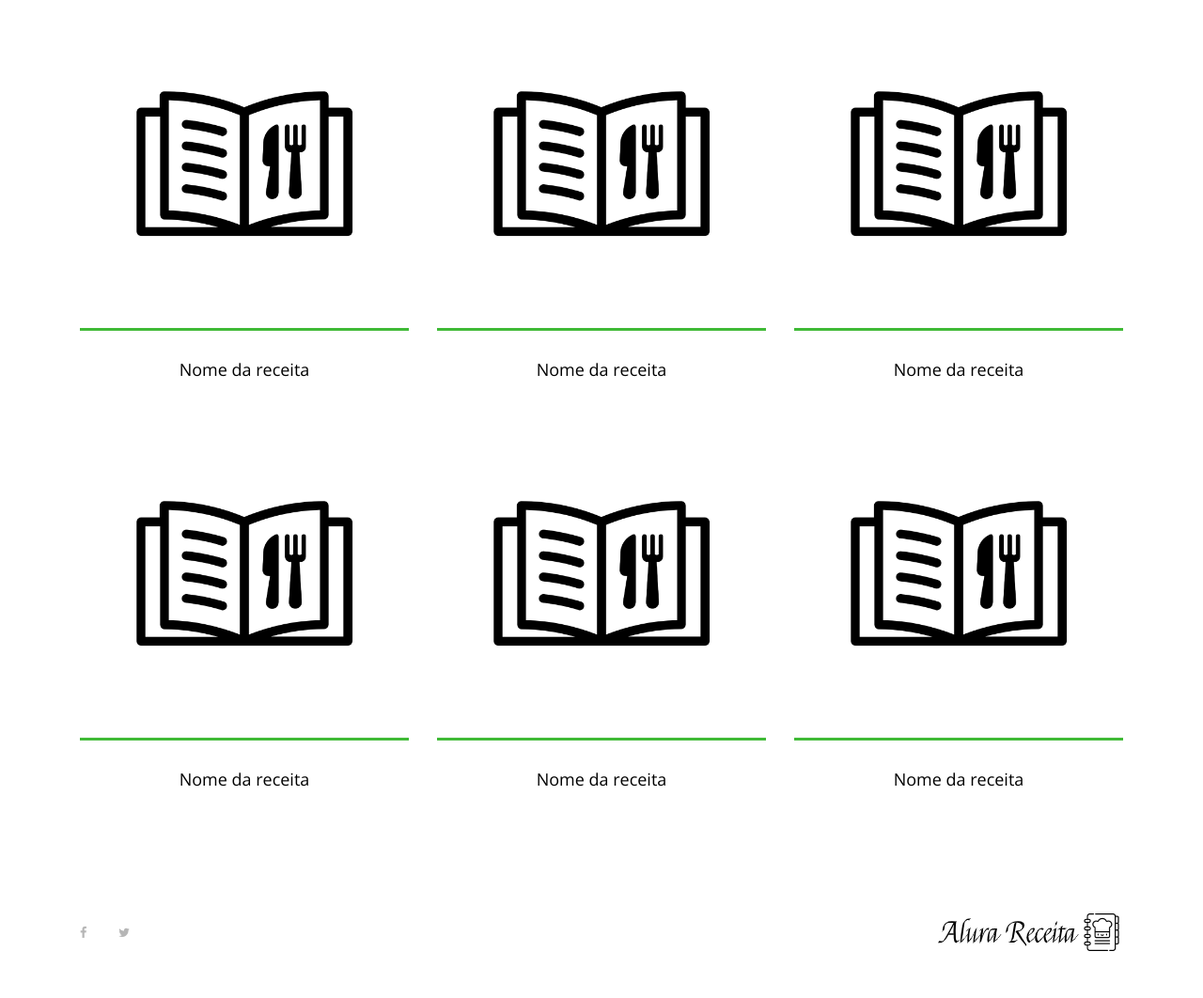
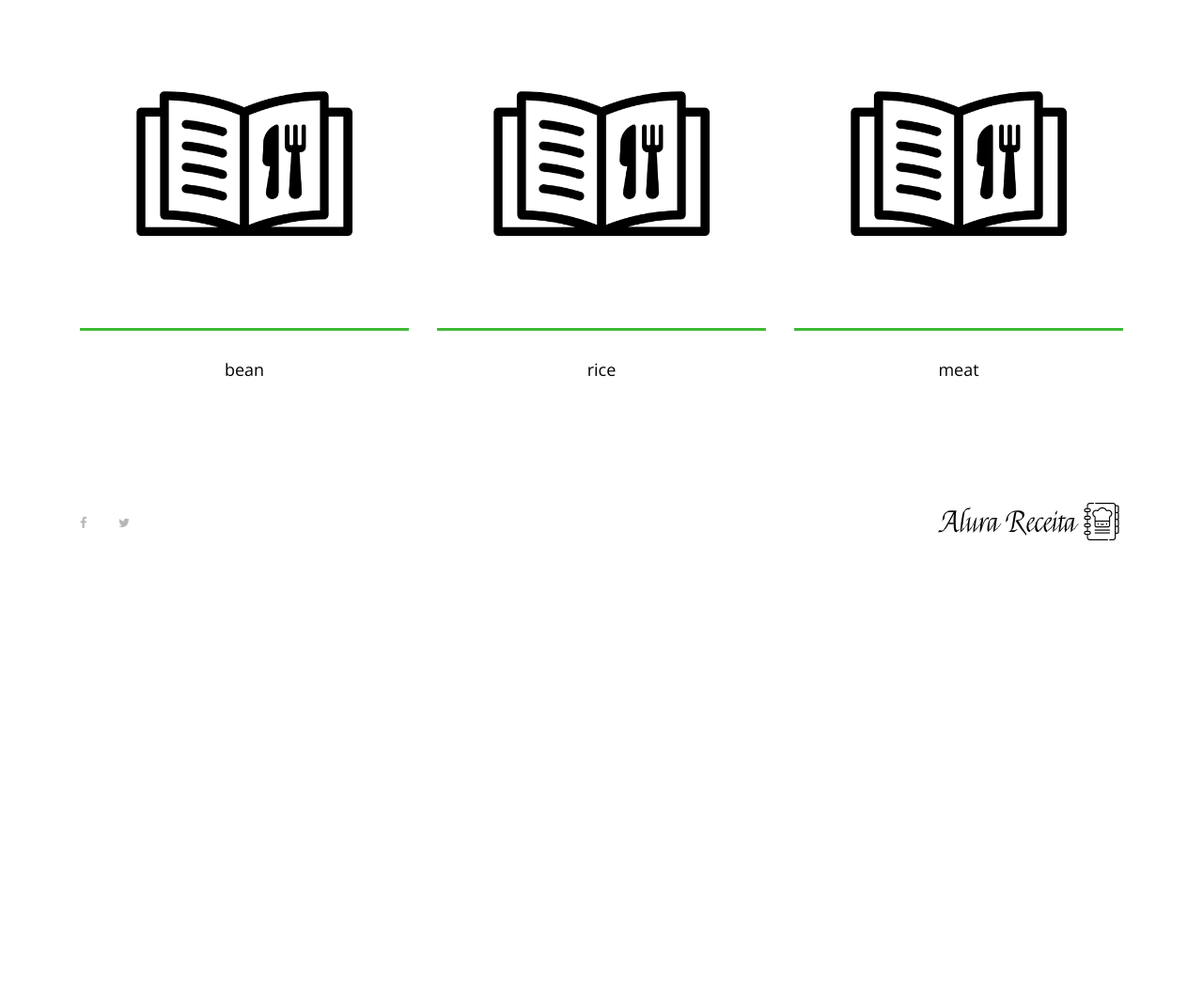
Before and after one commit to Freitas-gui/AluraRecipe, a Django app: page / in a window 1280 px wide. Shown: the part 196-1258 px from the top of the page at 94% size. After the commit the page ends 771 px from the top, so only its background shows below. Run offline with Django 3.2, Linux system fonts and the light colour scheme; some libraries are stand-ins or nearby versions.

Commit message:
for inof of template

```diff
--- a/recipes/templates/home.html
+++ b/recipes/templates/home.html
@@ -46,76 +46,19 @@
         <div class="container">
             <div class="row">
                 <!-- Single Best Receipe Area -->
+                {% for kay, value in name_of_recipes.items %}
                     <div class="col-12 col-sm-6 col-lg-4">
                         <div class="single-best-receipe-area mb-30">
                             <img src="{% static 'img/bg-img/foto_receita.png' %}" alt="">
                             <div class="receipe-content">
                                 <a href="receita.html">
-                                <h5>Nome da receita</h5>
+                                    <h5>{{ value }}</h5>
                                 </a>
                             </div>
                         </div>
                     </div>
+                {% endfor%}
 
-                <!-- Single Best Receipe Area -->
-                <div class="col-12 col-sm-6 col-lg-4">
-                    <div class="single-best-receipe-area mb-30">
-                        <img src="{% static 'img/bg-img/foto_receita.png' %}" alt="">
-                        <div class="receipe-content">
-                            <a href="receita.html">
-                                <h5>Nome da receita</h5>
-                            </a>
-                        </div>
-                    </div>
-                </div>
-
-                <!-- Single Best Receipe Area -->
-                <div class="col-12 col-sm-6 col-lg-4">
-                    <div class="single-best-receipe-area mb-30">
-                        <img src="{% static 'img/bg-img/foto_receita.png' %}" alt="">
-                        <div class="receipe-content">
-                            <a href="receita.html">
-                                <h5>Nome da receita</h5>
-                            </a>
-                        </div>
-                    </div>
-                </div>
-
-                <!-- Single Best Receipe Area -->
-                <div class="col-12 col-sm-6 col-lg-4">
-                    <div class="single-best-receipe-area mb-30">
-                        <img src="{% static 'img/bg-img/foto_receita.png' %}" alt="">
-                        <div class="receipe-content">
-                            <a href="receita.html">
-                                <h5>Nome da receita</h5>
-                            </a>
-                        </div>
-                    </div>
-                </div>
-
-                <!-- Single Best Receipe Area -->
-                <div class="col-12 col-sm-6 col-lg-4">
-                    <div class="single-best-receipe-area mb-30">
-                        <img src="{% static 'img/bg-img/foto_receita.png' %}" alt="">
-                        <div class="receipe-content">
-                            <a href="receita.html">
-                                <h5>Nome da receita</h5>
-                            </a>
-                        </div>
-                    </div>
-                </div>
-
-                <!-- Single Best Receipe Area -->
-                <div class="col-12 col-sm-6 col-lg-4">
-                    <div class="single-best-receipe-area mb-30">
-                        <img src="{% static 'img/bg-img/foto_receita.png' %}" alt="">
-                        <div class="receipe-content">
-                            <a href="receita.html">
-                                <h5>Nome da receita</h5>
-                            </a>
-                        </div>
-                    </div>
-                </div>
             </div>
         </div>
     </section>
--- a/recipes/views.py
+++ b/recipes/views.py
@@ -1,7 +1,15 @@
 from django.shortcuts import render
 
 def home(request):
-    return render(request,'home.html')
+    data = {}
+    name_of_recipes = {
+        1:'bean',
+        2:'rice',
+        3:'meat'
+    }
+
+
+    return render(request,'home.html',{'name_of_recipes':name_of_recipes})
 
 def recipes(request):
     return render(request,'recipes.html')
```
Lines whose indentation alone changed are shown as unchanged.
